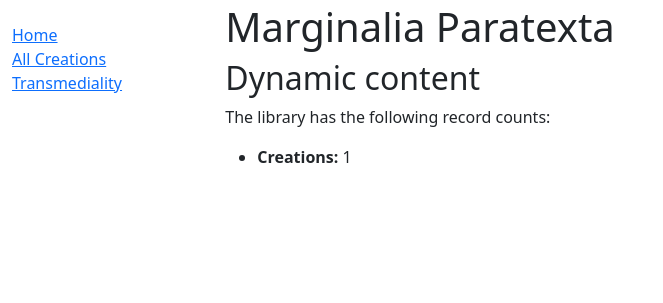
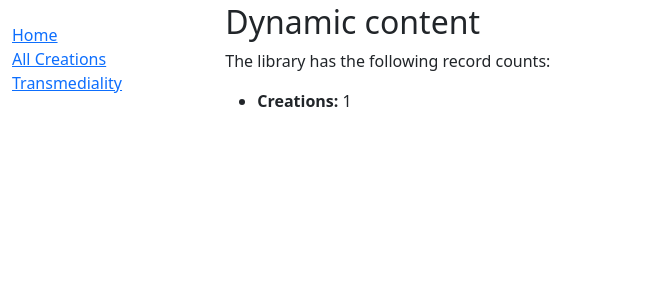
Before and after one commit to Extremoduro12345/marginalia, a Django app: template marginalia_paratexta/catalog/templates/index.html in a window 1280 px wide. Shown: the part 53-356 px from the top of the page, without its empty margins (0-663 px from the left). Run offline with Django 3.2, Linux system fonts and the light colour scheme; the template is opened without the code that fills it: most values are stand-ins (such as "Sample title", 1, 10 or a date in 2020).

Commit message:
Update index.html

```diff
--- a/marginalia_paratexta/catalog/templates/index.html
+++ b/marginalia_paratexta/catalog/templates/index.html
@@ -1,8 +1,6 @@
 {% extends "base.html" %}
 
 {% block content %}
-  <h1>Marginalia Paratexta</h1>
-
   <h2>Dynamic content</h2>
   <p>The library has the following record counts:</p>
   <ul>
```
